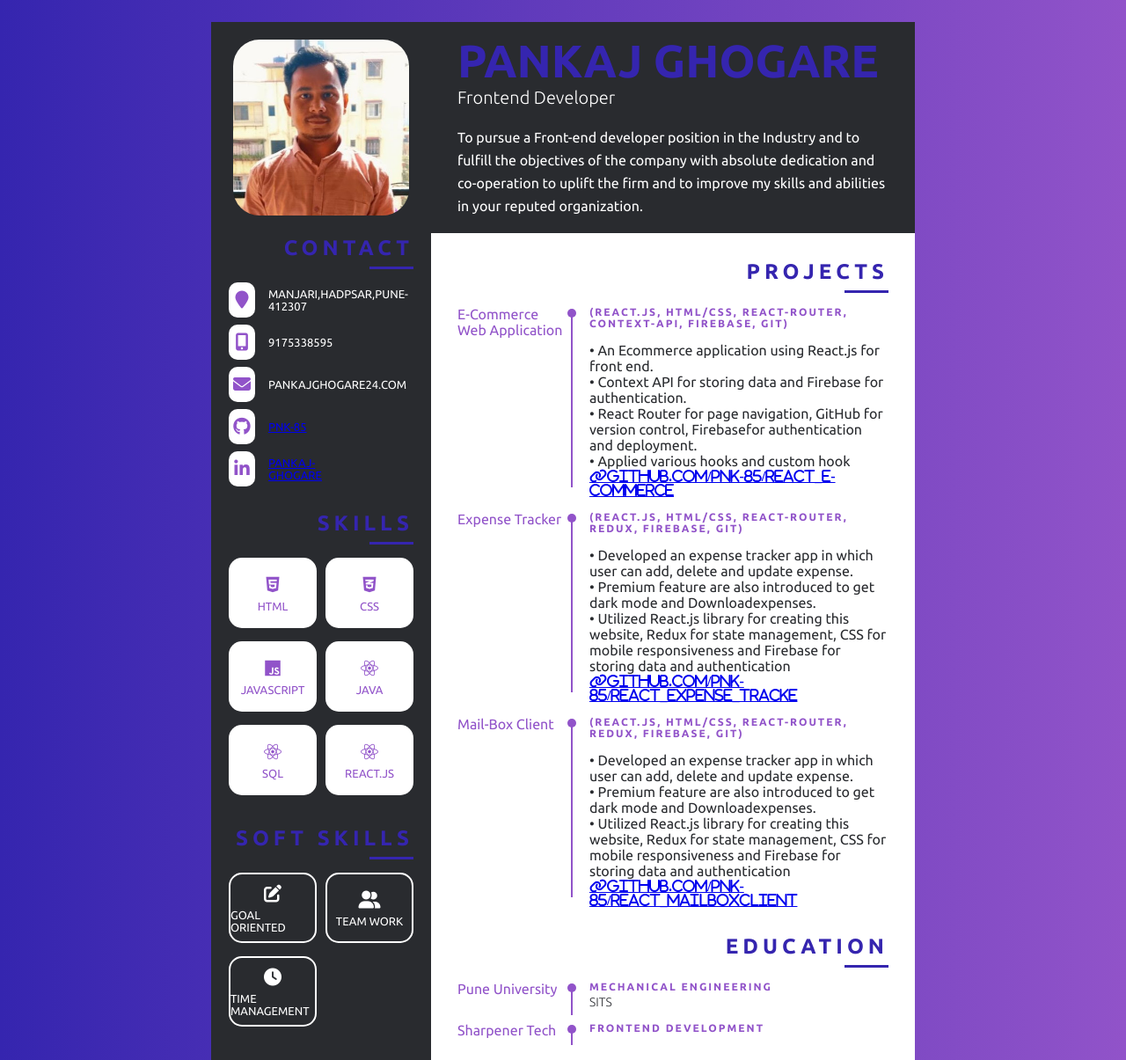
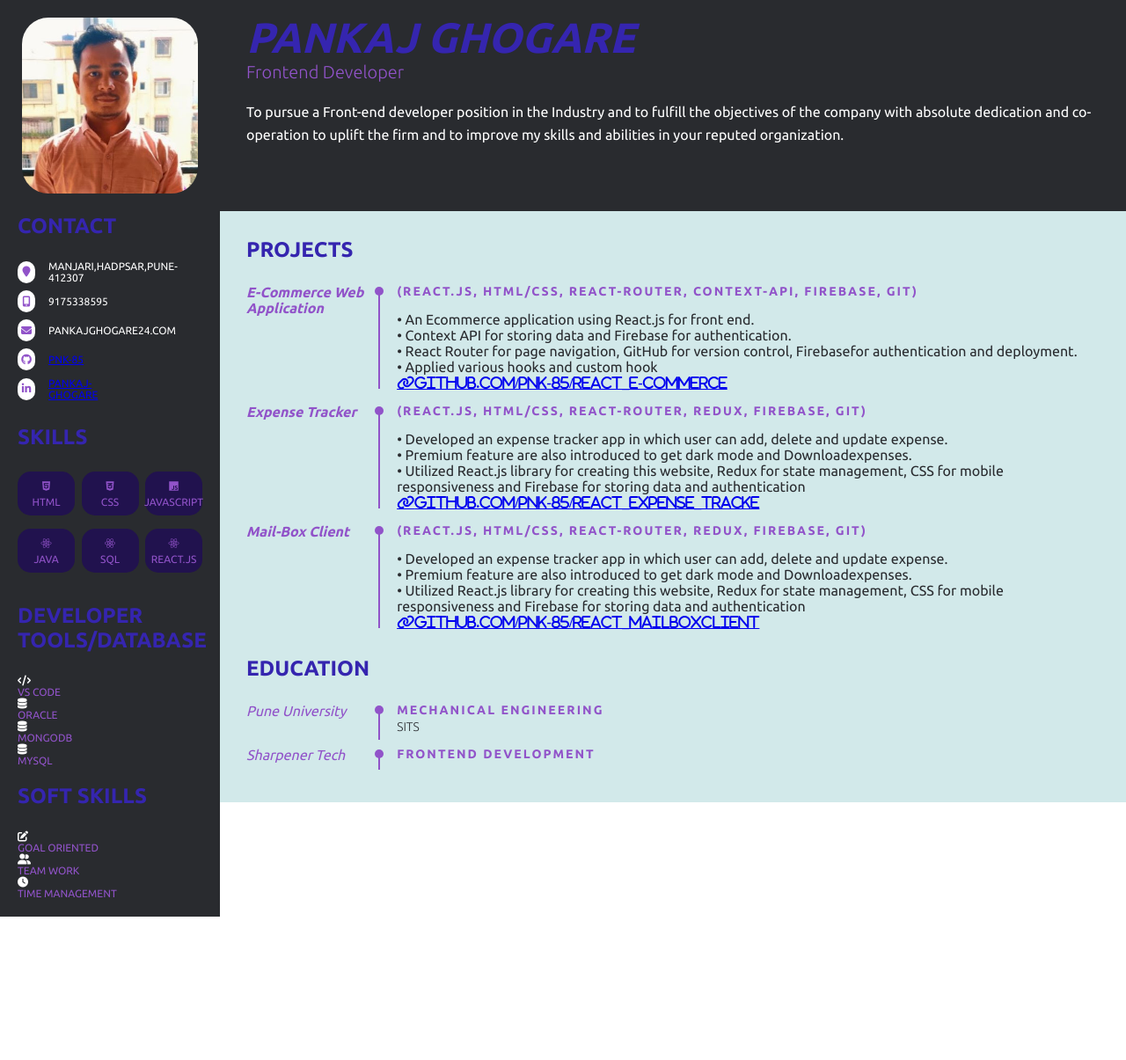
Before and after one commit to PannkajGhogarre/Resumes, a plain HTML site: page Resumes/index.html in a window 1280 px wide. Shown: the top 1205 px of the page at 88% size. After the commit the page ends 1042 px from the top, so only its background shows below. Drawn offline with Linux system fonts and the light colour scheme.

Commit message:
added some style

```diff
--- a/Resumes/index.html
+++ b/Resumes/index.html
@@ -104,6 +104,39 @@
 				</div>
 				<div class="hobbies_wrap pb">
 					<div class="title">
+						Developer Tools/Database
+					</div>
+					<div class="hobbies">
+						<ul>
+							<li>
+								<div class="li_wrap">
+									<div class="icon"><i class="fas fa-code"></i></div>
+									<div class="text">VS Code</div>
+								</div>
+							</li>
+							<li>
+								<div class="li_wrap">
+									<div class="icon"><i class="fas fa-database"></i></div>
+									<div class="text">Oracle</div>
+								</div>
+							</li>
+							<li>
+								<div class="li_wrap">
+									<div class="icon"><i class="fas fa-database"></i></div>
+									<div class="text">MongoDB</div>
+								</div>
+							</li>
+							<li>
+								<div class="li_wrap">
+									<div class="icon"><i class="fas fa-database"></i></div>
+									<div class="text">MySQL</div>
+								</div>
+							</li>
+						</ul>
+					</div>
+				</div>
+				<div class="hobbies_wrap pb">
+					<div class="title">
 						Soft Skills
 					</div>
 					<div class="hobbies">
@@ -158,7 +191,7 @@
 								<li>
 									<div class="li_wrap">
 										<div class="date">
-											E-Commerce Web Application
+											<b>E-Commerce Web Application</b>
 										</div>
 										<div class="info">
 											<p class="info_title">
@@ -179,7 +212,7 @@
 								<li>
 									<div class="li_wrap">
 										<div class="date">
-											Expense Tracker
+											<b>Expense Tracker</b>
 										</div>
 										<div class="info">
 											<p class="info_title">
@@ -200,7 +233,7 @@
                                 <li>
 									<div class="li_wrap">
 										<div class="date">
-											Mail-Box Client
+											<b>Mail-Box Client</b>
 										</div>
 										<div class="info">
 											<p class="info_title">
--- a/Resumes/style.css
+++ b/Resumes/style.css
@@ -13,9 +13,9 @@ body{
 }
 
 .resume{
-	width: 800px;
+	width: 100%;
 	background: #fff;
-	margin: 25px auto;
+	margin: 0px auto;
 	display: flex;
 }
 
@@ -42,16 +42,20 @@ body{
 .pb{
 	padding-bottom: 20px;
 }
+/* .pb .title{
+	text-align: left;
+	font-size: 20px;
+} */
 
 .title{
 	font-size: 24px;
 	font-weight: 700;
 	text-transform: uppercase;
-	letter-spacing: 5px;
+	/* letter-spacing: 5px; */
 	padding-bottom: 10px;
 	color: #3525af;
 	position: relative;
-	text-align: right;
+	/* text-align: right; */
 	margin-bottom: 15px;
 }
 
@@ -60,20 +64,20 @@ body{
 	position: absolute;
 	top: 35px;
 	right: 0;
-	width: 50px;
+	width: 0px;
 	height: 3px;
 	background: #3525af;
 }
 
 .left .icon{
-	font-size: 20px;
+	font-size: 12px;
 	color: #9153c9;
 }
 
 .left .text{
 	color: #9153c9;
 	text-transform: uppercase;
-	font-size: 13px;
+	font-size: 12px;
 }
 
 .contact .li_wrap{
@@ -84,8 +88,8 @@ body{
 }
 
 .contact .li_wrap .icon{
-	width: 30px;
-	height: 40px;
+	width: 20px;
+	height: 25px;
 	background: #fff;
 	border-radius: 10px;
 	display: flex;
@@ -100,17 +104,21 @@ body{
 	color: #fff;
 }
 
-.skills ul,
-.hobbies ul{
+.skills ul{
 	display: flex;
 	flex-wrap: wrap;
-	justify-content: space-between;
+	justify-content:space-between;
 }
+/* .hobbies ul{
+	display: flex;
+	flex-wrap: wrap;
+	justify-content:space-between;
+} */
 
-.skills .li_wrap,
-.hobbies .li_wrap{
-	width: 100px;
-	height: 80px;
+.skills .li_wrap
+{
+	width: 65px;
+	height: 50px;
 	margin-bottom: 15px;
 	border-radius: 15px;
 	display: flex;
@@ -120,23 +128,22 @@ body{
 }
 
 .skills .li_wrap{
-	background: #fff;
+	background: #21124e;
 }
 
-.skills .li_wrap .text,
-.hobbies .li_wrap .text{
+.skills .li_wrap .text{
 	margin-top: 5px;
 }
 
-.hobbies .li_wrap{
+/* .hobbies .li_wrap{
 	border: 2px solid #fff;
-}
+} */
 
-.hobbies .li_wrap .icon,
-.hobbies .li_wrap .text{
+.hobbies .li_wrap .icon{
 	color: #fff;
 }
 
+.skills .li_wrap:hover,
 .hobbies .li_wrap:hover{
 	background: #fff;
 }
@@ -154,15 +161,17 @@ body{
 }
 
 .header .name{
-	font-size: 52px;
+	font-size: 48px;
 	text-transform: uppercase;
 	font-weight: 700;
 	color: #3525af;
+	font-style: italic;
 }
 
 .header .role{
 	font-weight: 300;
 	font-size: 20px;
+	color: #9153c9;
 }
 
 .header .about{
@@ -173,6 +182,8 @@ body{
 .right_inner{
 	padding: 30px;
 	color: #292b2f;
+	text-align: left;
+	background-color: rgb(210, 233, 234);
 }
 
 .right_inner .education{
@@ -185,8 +196,9 @@ body{
 }
 
 .right_inner .li_wrap .date {
-    width: 125px;
+    width: 150px;
     color: #9153c9;
+	font-style: italic;
 }
 
 .right_inner .li_wrap .info{
@@ -200,7 +212,7 @@ body{
 	font-weight: 700;
 	letter-spacing: 2px;
 	color: #9153c9;
-    font-size: 12px;
+    font-size: 14px;
 }
 
 .right_inner .li_wrap .info_com{
@@ -233,3 +245,8 @@ body{
 	height: 90%;
 	background: #9153c9;
 }
+
+.right_inner .exp .title,
+.right_inner .education .title{
+	text-align: left;
+}
```
